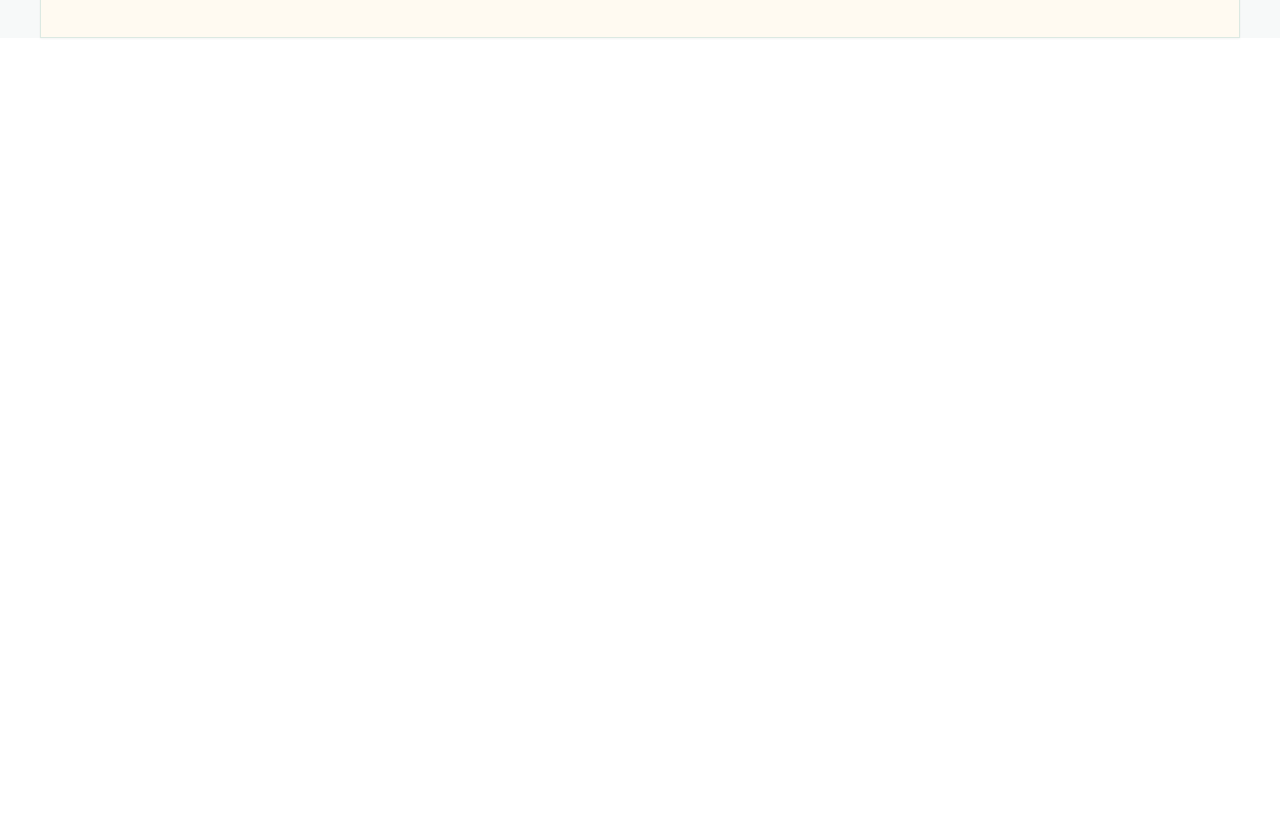
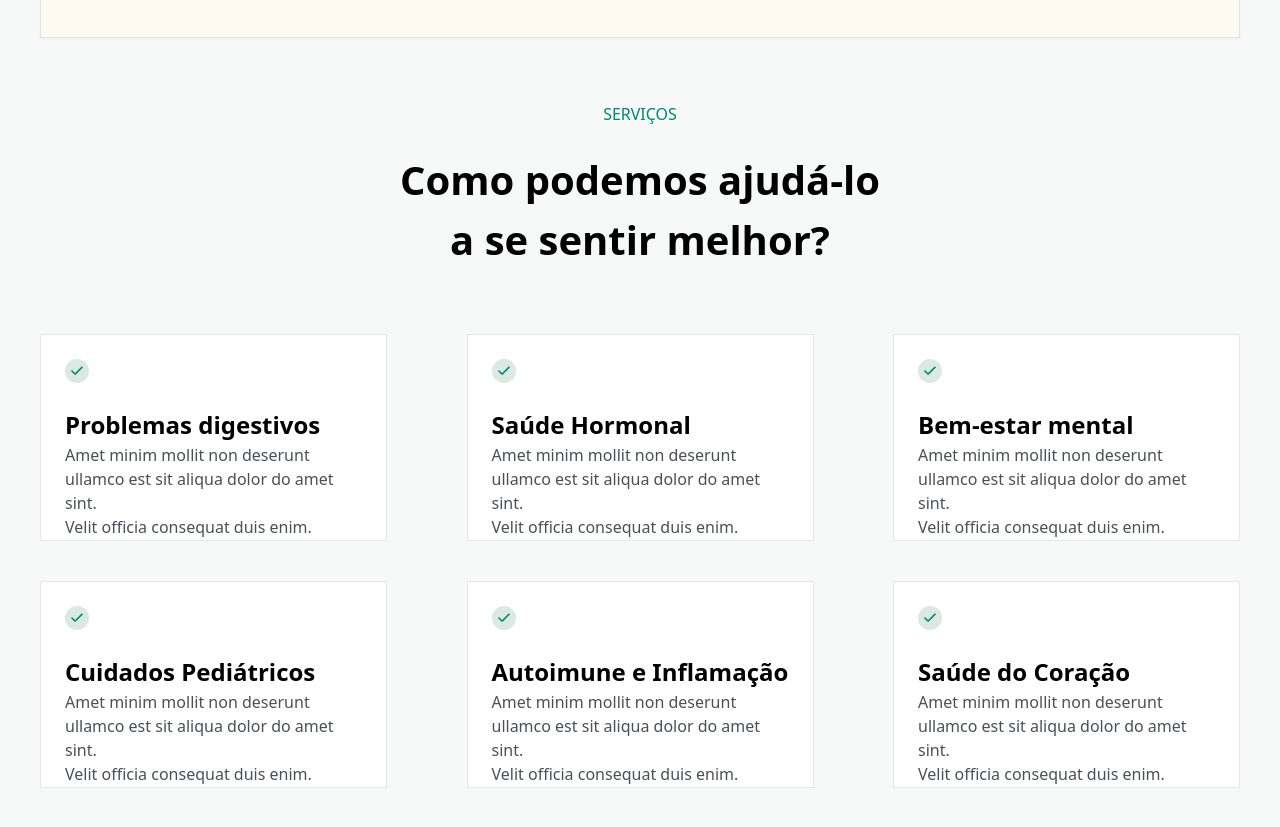
Before and after one commit to amonsho/hwBranch2, a website: page src/index.html in a window 1280 px wide. Shown: the part 685-1512 px from the top of the page. Before the commit the page ends 800 px from the top, so only its background shows below. Drawn offline with Linux system fonts and the light colour scheme.

Commit message:
add 3 work to html

```diff
--- a/src/index.html
+++ b/src/index.html
@@ -31,7 +31,7 @@
         </header>
     </div>
     <main>
-        <div class="bg-[#F7F9F9]">
+        <div class="bg-[#F7F9F9] pb-10">
             <div class="pt-32">
          <section class="max-w-[1200px] m-auto  flex justify-between bg-[#FFFAF1] p-10 border border-[#DCE9E2] shadow-sm text-center">
             <aside class="border-r pr-[200px]">
@@ -48,6 +48,42 @@
             </aside>
          </section>
          </div>
+         <section class="max-w-[1200px] m-auto text-center pt-16">
+             <p class="text-[#00856F]">SERVIÇOS</p> <br>
+             <h3 class="text-[40px] font-[700]">Como podemos ajudá-lo <br> a se sentir melhor?</h3>
+         </section>
+         <section class="max-w-[1200px] m-auto pt-16 flex justify-between flex-wrap gap-y-10">
+            <aside class="w-[347px] h-[207px] border bg-[#FFFFFF] p-[24px] ">
+                <img src="images/Group 2.png" alt=""> <br>
+                <h2 class="text-[24px] font-[700]">Problemas digestivos</h2>
+                <p class="text-[#495057]">Amet minim mollit non deserunt <br> ullamco est sit aliqua dolor do amet sint. <br> Velit officia consequat duis enim.</p>
+            </aside>
+             <aside class="w-[347px] h-[207px] border bg-[#FFFFFF] p-[24px] ">
+                <img src="images/Group 2.png" alt=""> <br>
+                <h2 class="text-[24px] font-[700]">Saúde Hormonal</h2>
+                <p class="text-[#495057]">Amet minim mollit non deserunt <br> ullamco est sit aliqua dolor do amet sint. <br> Velit officia consequat duis enim.</p>
+            </aside>
+             <aside class="w-[347px] h-[207px] border bg-[#FFFFFF] p-[24px] ">
+                <img src="images/Group 2.png" alt=""> <br>
+                <h2 class="text-[24px] font-[700]">Bem-estar mental</h2>
+                <p class="text-[#495057]">Amet minim mollit non deserunt <br> ullamco est sit aliqua dolor do amet sint. <br> Velit officia consequat duis enim.</p>
+            </aside>
+             <aside class="w-[347px] h-[207px] border bg-[#FFFFFF] p-[24px] ">
+                <img src="images/Group 2.png" alt=""> <br>
+                <h2 class="text-[24px] font-[700]">Cuidados Pediátricos</h2>
+                <p class="text-[#495057]">Amet minim mollit non deserunt <br> ullamco est sit aliqua dolor do amet sint. <br> Velit officia consequat duis enim.</p>
+            </aside>
+             <aside class="w-[347px] h-[207px] border bg-[#FFFFFF] p-[24px] ">
+                <img src="images/Group 2.png" alt=""> <br>
+                <h2 class="text-[24px] font-[700]">Autoimune e Inflamação</h2>
+                <p class="text-[#495057]">Amet minim mollit non deserunt <br> ullamco est sit aliqua dolor do amet sint. <br> Velit officia consequat duis enim.</p>
+            </aside>
+             <aside class="w-[347px] h-[207px] border bg-[#FFFFFF] p-[24px] ">
+                <img src="images/Group 2.png" alt=""> <br>
+                <h2 class="text-[24px] font-[700]">Saúde do Coração</h2>
+                <p class="text-[#495057]">Amet minim mollit non deserunt <br> ullamco est sit aliqua dolor do amet sint. <br> Velit officia consequat duis enim.</p>
+            </aside>
+         </section>
          </div>
     </main>
 </body>
```
Also changed, not shown: src/images/Group 2.png (added), src/output.css.
